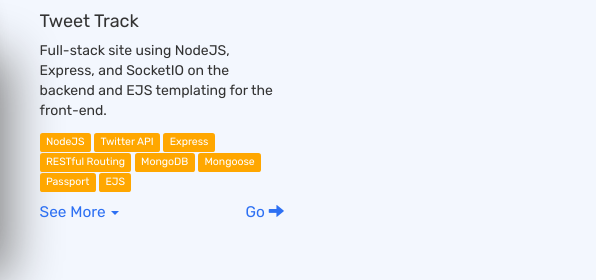
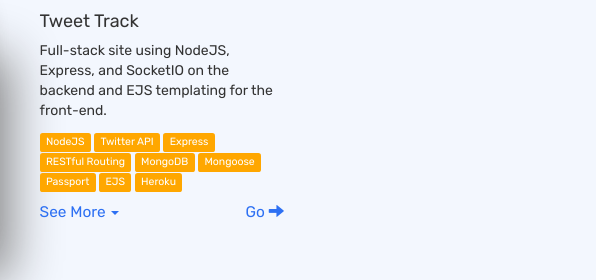
Before and after one commit to seifer8ff/portfolio, a website: page app/index.html in a window 1280 px wide. Shown: the part 1463-1743 px from the top of the page, 684-1280 px from the left. Drawn offline with Linux system fonts and the light colour scheme.

Commit message:
Updated resume + added heroku

```diff
--- a/app/index.html
+++ b/app/index.html
@@ -115,6 +115,7 @@
 						<span class="label label-default">Mongoose</span>
 						<span class="label label-default">Passport</span>
 						<span class="label label-default">EJS</span>
+						<span class="label label-default">Heroku</span>
 						<div class="project-links">
 							<a href="#twitter-more" onclick="return false;" data-toggle="collapse" data-target="#twitter-more" aria-expanded="false" aria-controls="twitter-more">See More <span class="caret"></span></a>
 							<a class="link-right" href="https://www.tweet-track.com/">Go <span class="glyphicon glyphicon-arrow-right"></span></a>
```
Also changed, not shown: 1 other file.
